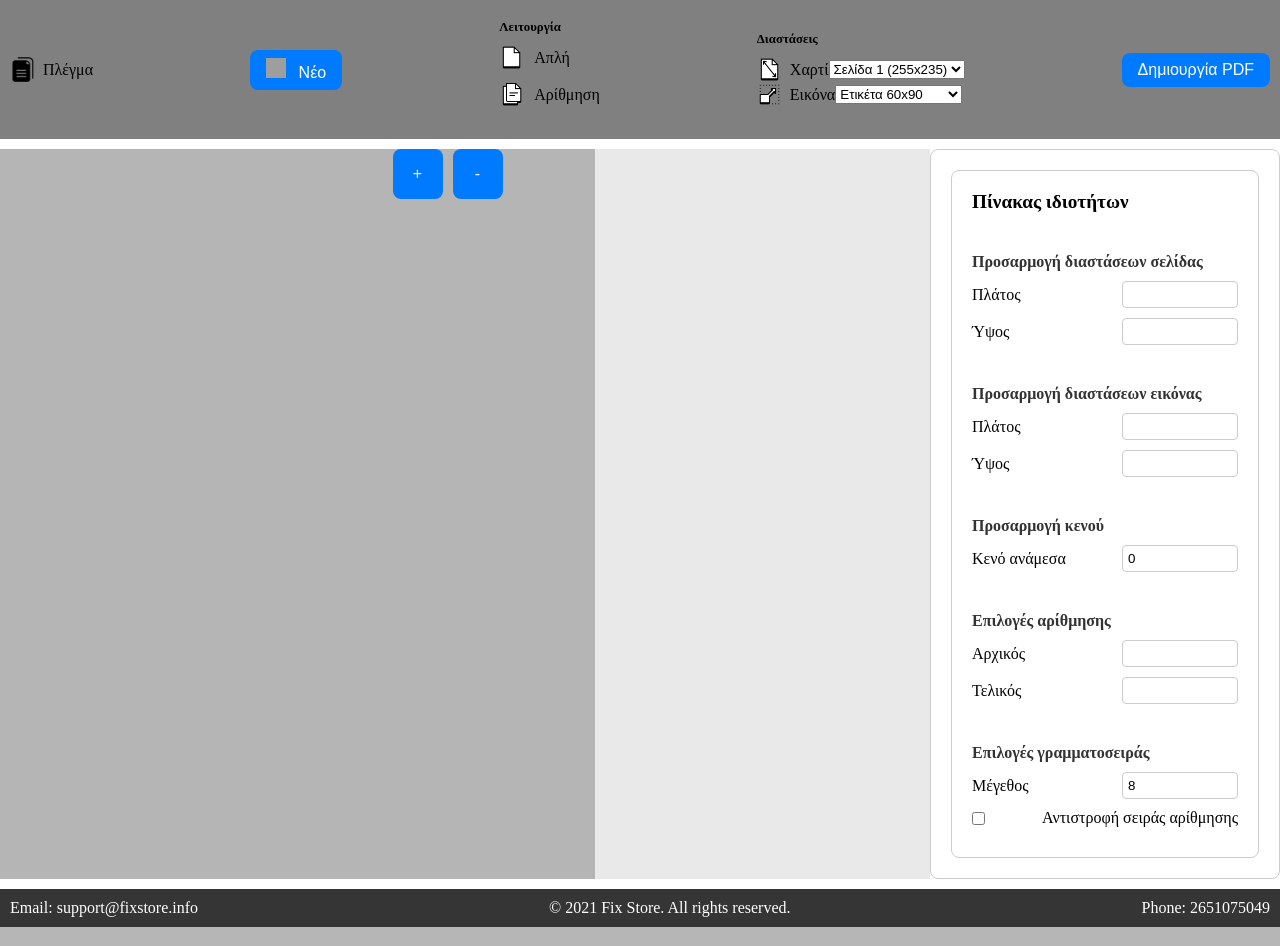
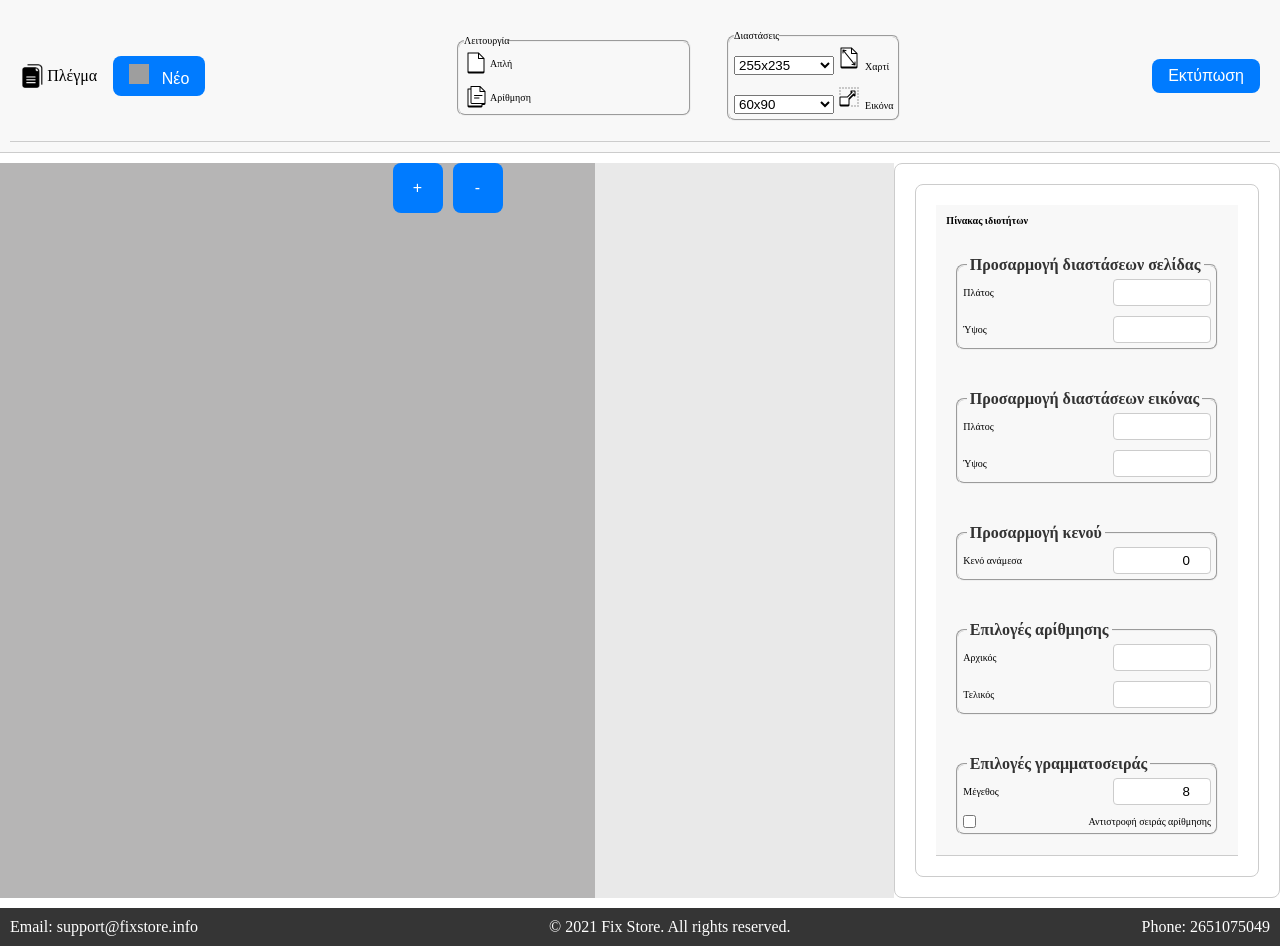
Before and after one commit to GiorgosSarakatsanos/Grid_Web_app, a Flask app: page / in a window 1280 px wide. Run offline with Flask 3, Linux system fonts and the light colour scheme; parts of the project's set-up code (start-up, migrations or seed data) failed here and were passed over; grey boxes are pictures that could not be loaded.

Commit message:
rework the ux

```diff
--- a/static/css/style.css
+++ b/static/css/style.css
@@ -8,6 +8,42 @@
 body {
     display: grid;
     height: 100vh;
+    overflow: hidden;
+}
+
+/* Ensure the top-container is full-width */
+.top-container {
+    width: 100%;
+    padding: 0;
+    margin: 0;
+    box-sizing: border-box; /* Ensure padding and border are included in the element's total width and height */
+}
+
+/* Ensure the navbar is a flex container */
+.navbar, form {
+    display: grid;
+    justify-content: space-between; /* Adjusted to ensure elements are spaced evenly */
+    align-items: center;
+    padding: 10px;
+    background-color: #f8f8f8;
+    border-bottom: 1px solid #ccc;
+    width: 100%; /* Ensure the navbar takes up the full width */
+    box-sizing: border-box; /* Ensure padding and border are included in the element's total width and height */
+}
+
+/* Style each container inside the navbar */
+.navbar .container {
+    display: flex;
+    align-items: center;
+    justify-content: center;
+    gap: 1em; /* Added gap for better spacing */
+}
+
+.wrapper {
+    display: flex;
+    align-items: center;
+    justify-content: center;
+    gap: 1em;
 }
 
 .grid-container {
@@ -95,7 +131,7 @@ footer {
 
 .middle-row {
     display: grid;
-    grid-template-columns: 595px 1fr 350px;
+    grid-template-columns: 595px 1fr auto;
     grid-column: 1 / 4;
     background-color: white;
 }
@@ -137,6 +173,7 @@ footer {
 
 .field-group input[type="number"],
 .field-group input[type="checkbox"] {
+    text-align: right;
     width: calc(100% - 150px); /* Ensure input fields have the same width */
     padding: 5px;
     border: 1px solid #ccc;
@@ -145,7 +182,8 @@ footer {
 
 .field-group legend {
     font-weight: bold;
-    margin-bottom: 10px;
+    padding: 0 0.2em;
+    margin: 0 0.2em;
     font-size: 16px; /* Set a consistent font size */
     color: #333; /* Set a consistent font color */
     width: max-content; /* Set a consistent width for all legends */
@@ -157,18 +195,18 @@ footer {
     width: auto; /* Make checkbox width auto to fit its content */
 }
 
+.radio-icon, .logo-img {
+    width: 24px;
+    height: 24px;
+    margin-right: 0.2em;
+}
+
 .radio-container {
     display: flex;
     align-items: center;
-    margin-bottom: 12px;
     cursor: pointer;
-    font-size: 16px;
-}
-
-.radio-container img {
-    margin-right: 10px;
-    width: 25px;
-    height: 25px;
+    margin-right: 20px;
+    width: 200px;
 }
 
 input[type="radio"] {
@@ -183,13 +221,19 @@ input[type="radio"]:checked + img + span {
 }
 
 fieldset {
-    border: none;
-    margin: 10px 0;
+    display: flex;
+    flex-direction: column;
+    gap: 10px;
+    padding: 0.5em;
+    margin: 10px;
+    font-size: x-small;
+    border-radius: 8px;
 }
 
-label {
-    display: flex;
-    align-items: center;
+label span select legend {
+    display: inline-block;
+    vertical-align: middle;
+    box-sizing: border-box;
 }
 
 #image-preview {
@@ -230,13 +274,6 @@ label {
     border: none;
 }
 
-legend {
-    font-size: 0.8rem;
-    font-weight: bold;
-    margin-bottom: 10px;
+h2 {
+    font-size: x-small;
 }
-
-h2 {
-    font-size: 1.2rem;
-    margin-bottom: 10px;
-}
--- a/templates/index.html
+++ b/templates/index.html
@@ -12,6 +12,7 @@
             <nav class="navbar">
                 <form method="POST" enctype="multipart/form-data">
                     {{ form.hidden_tag() }}
+                    <div class="wrapper">
                         <div class="container">
                             <a href="/"><img class="logo-img" src="{{ url_for('static', filename='img/logo.png') }}" alt="Fix Store">Πλέγμα</a>
                         </div>
@@ -22,6 +23,8 @@
                             </button>
                             <input type="file" id="image" name="image" accept="image/*" required style="display: none;">
                         </div>
+                    </div>
+                    <div class="wrapper">
                         <div class="container">
                             <fieldset>
                                 <legend>Λειτουργία</legend>
@@ -40,33 +43,35 @@
                         <div class="container">
                             <fieldset>
                                 <legend>Διαστάσεις</legend>
-                            <label>
+                                    <label for="paper_size">
+                                        <select name="paper_size" id="paper_size" required >
+                                            <option value="255x235">255x235</option>
+                                            <option value="255x210">255x210</option>
+                                            <option value="487x330">487x330</option>
+                                            <option value="350x330">350x330</option>
+                                            <option value="A3">A3</option>
+                                            <option value="A4">A4</option>
+                                            <option value="Custom">Προσαρμογή</option>
+                                        </select>
                                         <img class="logo-img" src="{{ url_for('static', filename='icons/paper-type.png') }}" alt="Fix Store">
                                         <span>Χαρτί</span>
-                                <select name="paper_size" id="paper_size" required>
-                                    <option value="255x235">Σελίδα 1 (255x235)</option>
-                                    <option value="255x210">Σελίδα 2 (255x210)</option>
-                                    <option value="487x330">Σελίδα 3 (487x330)</option>
-                                    <option value="350x330">Σελίδα 4 (350x330)</option>
-                                    <option value="A3">A3 (420 x 297)</option>
-                                    <option value="A4">A4 (297 x 210)</option>
+                                    </label>
+                                    <label for="img_size">
+                                    <select name="img_size" id="img_size" required >
+                                        <option value="Sticker">60x90</option>
+                                        <option value="Card">85x55</option>
+                                        <option value="Square">55x55</option>
                                         <option value="Custom">Προσαρμογή</option>
                                     </select>
-                            </label>
-                            <label>
                                     <img class="logo-img" src="{{ url_for('static', filename='icons/image-size.png') }}" alt="Fix Store">
                                     <span>Εικόνα</span>
-                                <select name="img_size" id="img_size" required>
-                                    <option value="Sticker">Ετικέτα 60x90</option>
-                                    <option value="Card">Κάρτα 85x55</option>
-                                    <option value="Square">Τετράγωνο 55x55</option>
-                                    <option value="Custom">Προσαρμογή</option>
-                                </select>
                                     </label>
                                 </fieldset>
                         </div>
+                    </div>
+
                     <div class="container">
-                        <button type="submit" class="button">Δημιουργία PDF</button>
+                        <button type="submit" class="button">Εκτύπωση</button>
                     </div>
                 </form>
             </nav>
```
Lines whose indentation alone changed are shown as unchanged.
